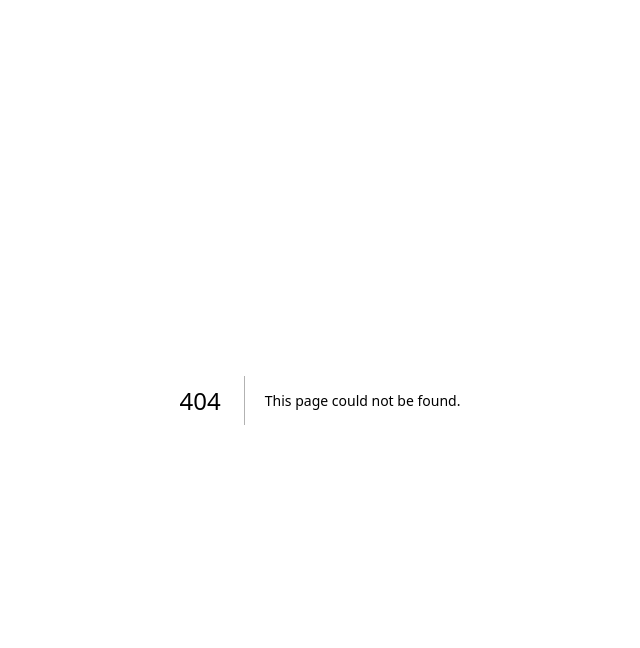
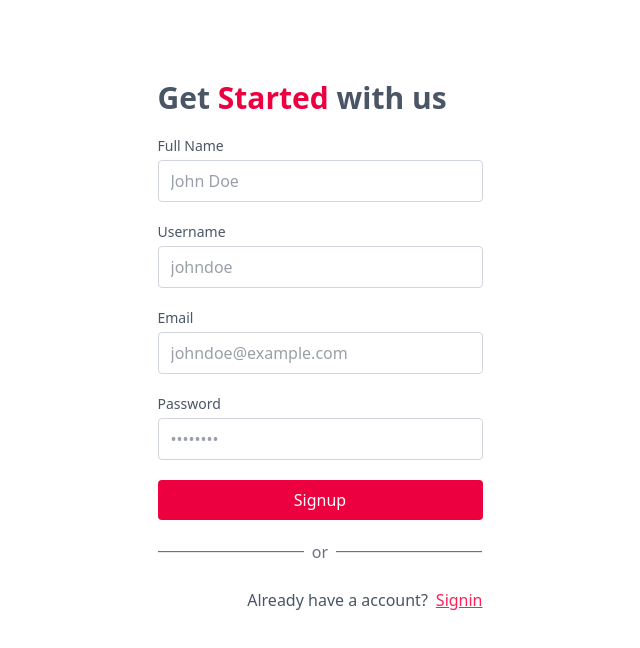
Before and after one commit to sajagsubedi/foodiego, a Next.js app: page /signup in a window 1280 px wide. Before the commit this address had no page. Shown: the top 648 px of the page, without its empty margins (320-960 px from the left). Built offline with nearby package versions, Linux system fonts and the light colour scheme.

Commit message:
feat:Add signup functionality

```diff
--- a/package.json
+++ b/package.json
@@ -10,6 +10,7 @@
   },
   "dependencies": {
     "@hookform/resolvers": "^4.1.3",
+    "axios": "^1.8.4",
     "bcryptjs": "^3.0.2",
     "mongoose": "^8.13.1",
     "next": "15.2.4",
@@ -19,6 +20,7 @@
     "react-hook-form": "^7.55.0",
     "react-icons": "^5.5.0",
     "react-toastify": "^11.0.5",
+    "usehooks-ts": "^3.1.1",
     "zod": "^3.24.2"
   },
   "devDependencies": {
--- a/src/app/(auth)/signin/page.tsx
+++ b/src/app/(auth)/signin/page.tsx
@@ -13,7 +13,7 @@ export default function Page() {
   const {
     register,
     handleSubmit,
-    formState: { errors, isSubmitting },
+    formState: { isSubmitting },
   } = useForm<z.infer<typeof signInSchema>>({
     resolver: zodResolver(signInSchema),
     defaultValues: {
@@ -62,11 +62,6 @@ export default function Page() {
               placeholder="Enter your email or username"
               className="w-full bg-white rounded border border-gray-300 focus:border-rose-500 focus:ring-2 focus:ring-rose-200 text-base outline-none text-gray-700 py-1 px-3 leading-8 transition-colors duration-200 ease-in-out"
             />
-            {errors.identifier && (
-              <p className="text-red-500 text-sm mt-1">
-                {errors.identifier.message}
-              </p>
-            )}
           </div>
           <div className="relative mb-4">
             <label
--- /dev/null
+++ b/src/app/(auth)/signup/page.tsx
@@ -0,0 +1,231 @@
+"use client";
+import Link from "next/link";
+import { useRouter } from "next/navigation";
+import { useForm } from "react-hook-form";
+import { zodResolver } from "@hookform/resolvers/zod";
+import { signUpSchema } from "@/schemas/signUpSchema";
+import { AiOutlineLoading3Quarters } from "react-icons/ai";
+import { toast } from "react-toastify";
+import { z } from "zod";
+import { useEffect, useState } from "react";
+import { useDebounceValue } from "usehooks-ts";
+import { ApiResponse } from "@/types/ApiResponse";
+import axios, { AxiosError } from "axios";
+import { RiLoader2Fill } from "react-icons/ri";
+
+export default function Page() {
+  const {
+    register,
+    handleSubmit,
+    formState: { isSubmitting },
+  } = useForm<z.infer<typeof signUpSchema>>({
+    resolver: zodResolver(signUpSchema),
+    defaultValues: {
+      fullName: "",
+      email: "",
+      username: "",
+      password: "",
+    },
+  });
+
+  const [username, setUsername] = useState("");
+  const [usernameMessage, setUsernameMessage] = useState(""); //message from api on checking username validation
+  const [isCheckingUsername, setIsCheckingUsername] = useState(false); //for showing loader below username input
+  const [debouncedUsername, setDebouncedUsername] = useDebounceValue(
+    username,
+    300
+  );
+  useEffect(() => {
+    const checkUserNameUnique = async () => {
+      if (debouncedUsername) {
+        setIsCheckingUsername(true);
+        setUsernameMessage("");
+        try {
+          const response = await axios.get<ApiResponse>(
+            `/api/auth/check-username-unique?username=${debouncedUsername}`
+          );
+          setUsernameMessage(response?.data?.message);
+        } catch (error) {
+          const axiosError = error as AxiosError<ApiResponse>;
+          setUsernameMessage(
+            axiosError?.response?.data?.message || "Error checking username"
+          );
+        } finally {
+          setIsCheckingUsername(false);
+        }
+      }
+    };
+    checkUserNameUnique();
+  }, [debouncedUsername]);
+
+  const [email, setEmail] = useState("");
+  const [emailMessage, setEmailMessage] = useState(""); //message from api on checking email validation
+  const [isCheckingEmail, setIsCheckingEmail] = useState(false); //for showing loader below email input
+  const [debouncedEmail, setDebouncedEmail] = useDebounceValue(email, 300);
+  useEffect(() => {
+    const checkEmailUnique = async () => {
+      if (debouncedEmail) {
+        setIsCheckingEmail(true);
+        setEmailMessage("");
+        try {
+          const response = await axios.get<ApiResponse>(
+            `/api/auth/check-email-unique?email=${debouncedEmail}`
+          );
+          setEmailMessage(response?.data?.message);
+        } catch (error) {
+          const axiosError = error as AxiosError<ApiResponse>;
+          setEmailMessage(
+            axiosError?.response?.data?.message || "Error checking email"
+          );
+        } finally {
+          setIsCheckingEmail(false);
+        }
+      }
+    };
+    checkEmailUnique();
+  }, [debouncedEmail]);
+  const router = useRouter();
+
+  const onSubmit = async (data: z.infer<typeof signUpSchema>) => {
+    try {
+      console.log(data);
+      const response = await axios.post<ApiResponse>("/api/auth/signup", data);
+      toast.success(response.data.message);
+      router.replace(`/verify/${username}`);
+    } catch (error) {
+      const axiosError = error as AxiosError<ApiResponse>;
+      const errorMessage =
+        axiosError?.response?.data?.message ||
+        "There was a problem during signup. Please try again later ";
+      toast.error(errorMessage);
+    }
+  };
+
+  return (
+    <section className="text-gray-600 body-font px-6 pt-20 flex justify-center">
+      <div className="w-full sm:w-[325px] flex flex-col">
+        <h2 className=" text-2xl md:text-3xl mb-4 font-bold title-font text-left ">
+          Get <span className="text-rose-600">Started</span> with us
+        </h2>
+        <form onSubmit={handleSubmit(onSubmit)} className="space-y-4">
+          <div className="relative mb-4">
+            <label
+              htmlFor="fullName"
+              className="leading-7 text-sm text-gray-600"
+            >
+              Full Name
+            </label>
+            <input
+              type="text"
+              id="fullName"
+              {...register("fullName")}
+              required
+              placeholder="John Doe"
+              className="w-full bg-white rounded border border-gray-300 focus:border-rose-500 focus:ring-2 focus:ring-rose-200 text-base outline-none text-gray-700 py-1 px-3 leading-8 transition-colors duration-200 ease-in-out"
+            />
+          </div>
+          <div className="relative mb-4">
+            <label
+              htmlFor="username"
+              className="leading-7 text-sm text-gray-600"
+            >
+              Username
+            </label>
+            <input
+              type="text"
+              id="username"
+              {...register("username")}
+              onChange={(e) => {
+                setUsername(e.target.value);
+              }}
+              required
+              placeholder="johndoe"
+              className="w-full bg-white rounded border border-gray-300 focus:border-rose-500 focus:ring-2 focus:ring-rose-200 text-base outline-none text-gray-700 py-1 px-3 leading-8 transition-colors duration-200 ease-in-out"
+            />
+            {isCheckingUsername && <RiLoader2Fill className="animate-spin" />}
+            {!isCheckingUsername && usernameMessage && (
+              <p
+                className={`text-sm ${
+                  usernameMessage === "Username is available!"
+                    ? "text-green-500"
+                    : "text-red-500"
+                }`}
+              >
+                {usernameMessage}
+              </p>
+            )}
+          </div>
+          <div className="relative mb-4">
+            <label htmlFor="email" className="leading-7 text-sm text-gray-600">
+              Email
+            </label>
+            <input
+              type="email"
+              id="email"
+              {...register("email")}
+              onChange={(e) => {
+                setEmail(e.target.value);
+              }}
+              required
+              placeholder="johndoe@example.com"
+              className="w-full bg-white rounded border border-gray-300 focus:border-rose-500 focus:ring-2 focus:ring-rose-200 text-base outline-none text-gray-700 py-1 px-3 leading-8 transition-colors duration-200 ease-in-out"
+            />
+            {isCheckingEmail && <RiLoader2Fill className="animate-spin" />}
+            {!isCheckingEmail && emailMessage && (
+              <p
+                className={`text-sm ${
+                  emailMessage === "Email is available!"
+                    ? "text-green-500"
+                    : "text-red-500"
+                }`}
+              >
+                {emailMessage}
+              </p>
+            )}
+          </div>
+
+          <div className="relative mb-4">
+            <label
+              htmlFor="password"
+              className="leading-7 text-sm text-gray-600"
+            >
+              Password
+            </label>
+            <input
+              type="password"
+              id="password"
+              {...register("password")}
+              placeholder="••••••••"
+              required
+              className="w-full bg-white rounded border border-gray-300 focus:border-rose-500 focus:ring-2 focus:ring-rose-200 text-base outline-none text-gray-700 py-1 px-3 leading-8 transition-colors duration-200 ease-in-out"
+            />
+          </div>
+          <button
+            type="submit"
+            className="text-white bg-rose-600 border-0 py-2 px-6 mt-5 gap-2 focus:outline-none w-full hover:bg-rose-700 rounded text- flex items-center justify-center"
+            disabled={isSubmitting}
+          >
+            {isSubmitting && (
+              <AiOutlineLoading3Quarters className="animate-spin text-lg" />
+            )}
+            Signup
+          </button>
+        </form>
+        <div className="mt-5 flex items-center gap-2 justify-center text-gray-500">
+          <hr className="w-[175px] h-[2px] bg-gray-200" />
+          or
+          <hr className="w-[175px]  h-[2px] bg-gray-200" />
+        </div>
+        <p
+          className="flex gap-2 justify-end
+                    mt-6"
+        >
+          Already have a account?
+          <Link className="text-rose-500 underline" href="/signin">
+            Signin
+          </Link>
+        </p>
+      </div>
+    </section>
+  );
+}
--- a/src/app/api/auth/signup/route.ts
+++ b/src/app/api/auth/signup/route.ts
@@ -77,6 +77,7 @@ export const POST = async (request: Request) => {
         username,
         password: password,
         email,
+        fullName,
         isVerified: false,
         isAcceptingMesages: true,
         verificationCode,
--- a/src/middleware.ts
+++ b/src/middleware.ts
@@ -17,7 +17,8 @@ export default withAuth(
         if (
           pathname.startsWith("/api/auth") ||
           pathname.startsWith("/signin") ||
-          pathname.startsWith("/signup")
+          pathname.startsWith("/signup") ||
+          pathname.startsWith("/verify")
         ) {
           return true;
         }
--- /dev/null
+++ b/src/types/ApiResponse.tsx
@@ -0,0 +1,4 @@
+export interface ApiResponse {
+  success: boolean;
+  message: string;
+}
```
Also changed, not shown: src/app/api/auth/check-email-unique/route.ts (renamed from src/app/api/check-email-unique/route.ts), src/app/api/auth/check-username-unique/route.ts (renamed from src/app/api/check-username-unique/route.ts), 1 other file (tests, documents, lock files or other folders).
